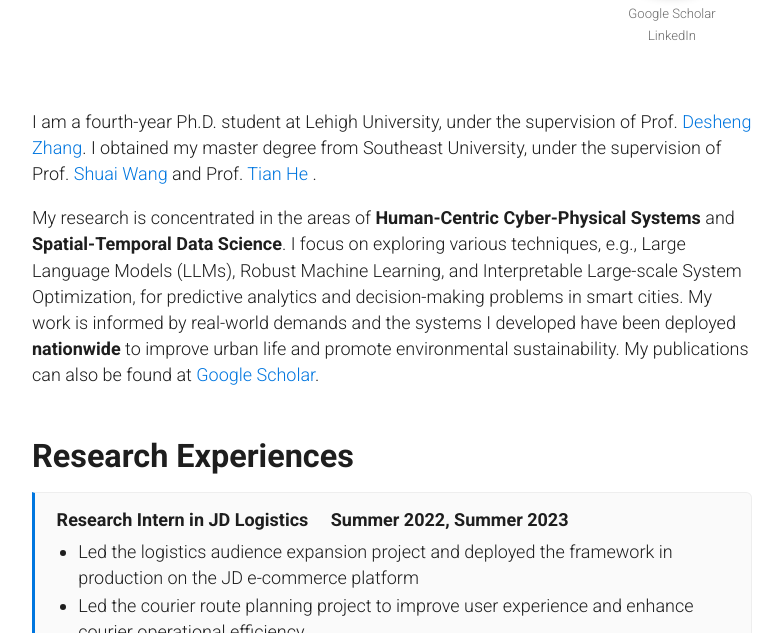
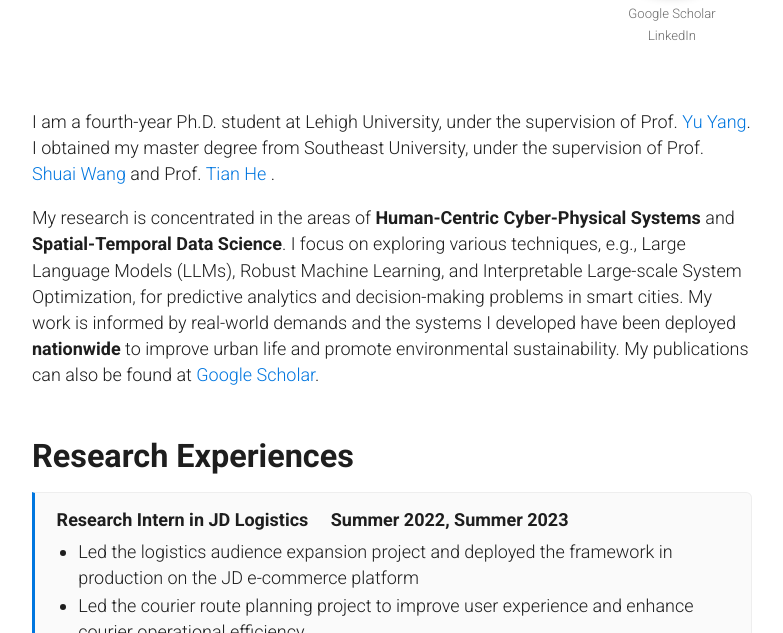
Before and after one commit to huy222-lu/website, a Jekyll site: the page built from index.md, in a window 1280 px wide and 900 px high, cut to the strip 267-900 px from the top of the window. Shown: the whole strip, without its empty margins (248-1031 px from the left). Built offline with Jekyll 4.4.1, drawn with Linux system fonts in a browser that asks for light colours; cached includes are drawn as plain includes; a script that is not in the unit is left out; comment, search, counter and statistics services are not loaded.

Commit message:
Update index.md

```diff
--- a/index.md
+++ b/index.md
@@ -6,7 +6,7 @@ layout: academic
 
 ### Biography
 
-I am a fourth-year Ph.D. student at Lehigh University, under the supervision of Prof. [Desheng Zhang](https://www.cs.rutgers.edu/~dz220/). I obtained my master degree from Southeast University, under the supervision of Prof. [Shuai Wang](https://cse.seu.edu.cn/2019/0107/c23024a257643/page.htm) and Prof. [Tian He](https://scholar.google.com/citations?user=hc1m_BQAAAAJ&hl=en) .
+I am a fourth-year Ph.D. student at Lehigh University, under the supervision of Prof. [Yu Yang](https://www.cs.rutgers.edu/~dz220/). I obtained my master degree from Southeast University, under the supervision of Prof. [Shuai Wang](https://cse.seu.edu.cn/2019/0107/c23024a257643/page.htm) and Prof. [Tian He](https://scholar.google.com/citations?user=hc1m_BQAAAAJ&hl=en) .
 
 My research is concentrated in the areas of **Human-Centric Cyber-Physical Systems** and **Spatial-Temporal Data Science**.
 I focus on exploring various techniques, e.g., Large Language Models (LLMs), Robust Machine Learning, and Interpretable Large-scale System Optimization, for predictive analytics and decision-making problems in smart cities.
```
